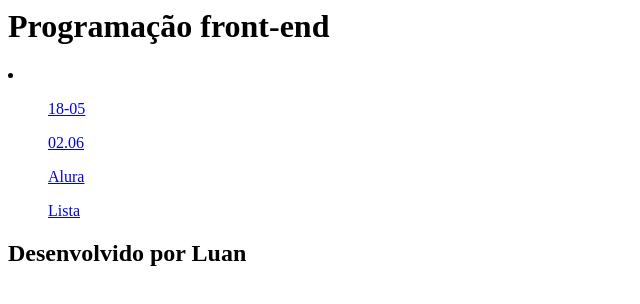
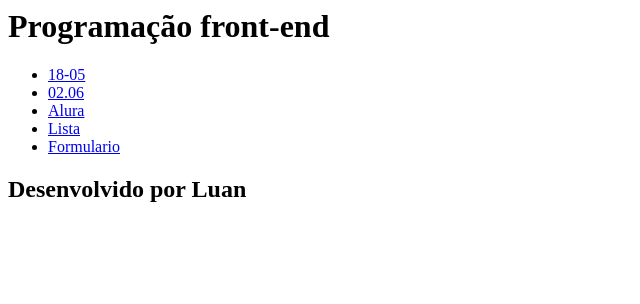
Before and after one commit to luanflores/-2A-Silveira-da-Motta, a plain HTML site: page index.html in a window 1280 px wide. Shown: the whole page, without its empty margins (0-640 px from the left). Drawn offline with Linux system fonts and the light colour scheme.

Commit message:
Add files via upload

```diff
--- a/index.html
+++ b/index.html
@@ -11,12 +11,13 @@
         <header>
         <h1>Programação front-end</h1>
         </header>
-            <li>
-               <ul><a href="18-05.html">18-05</a></ul>
-               <ul><a href="02-06.html">02.06</a></ul>
-               <ul><a href="Alura.html">Alura</a></ul>
-               <ul><a href="lista.html">Lista</a></ul>
-            </li>
+            <ul>
+               <li><a href="18-05.html">18-05</a></li>
+               <li><a href="02-06.html">02.06</a></li>
+               <li><a href="Alura.html">Alura</a></li>
+               <li><a href="lista.html">Lista</a></li>
+               <li><a href="formulario.html">Formulario</a></li>
+            </ul>
 
 
         <footer>
```
Also changed, not shown: formulario.html (added, +23 -0 lines).
